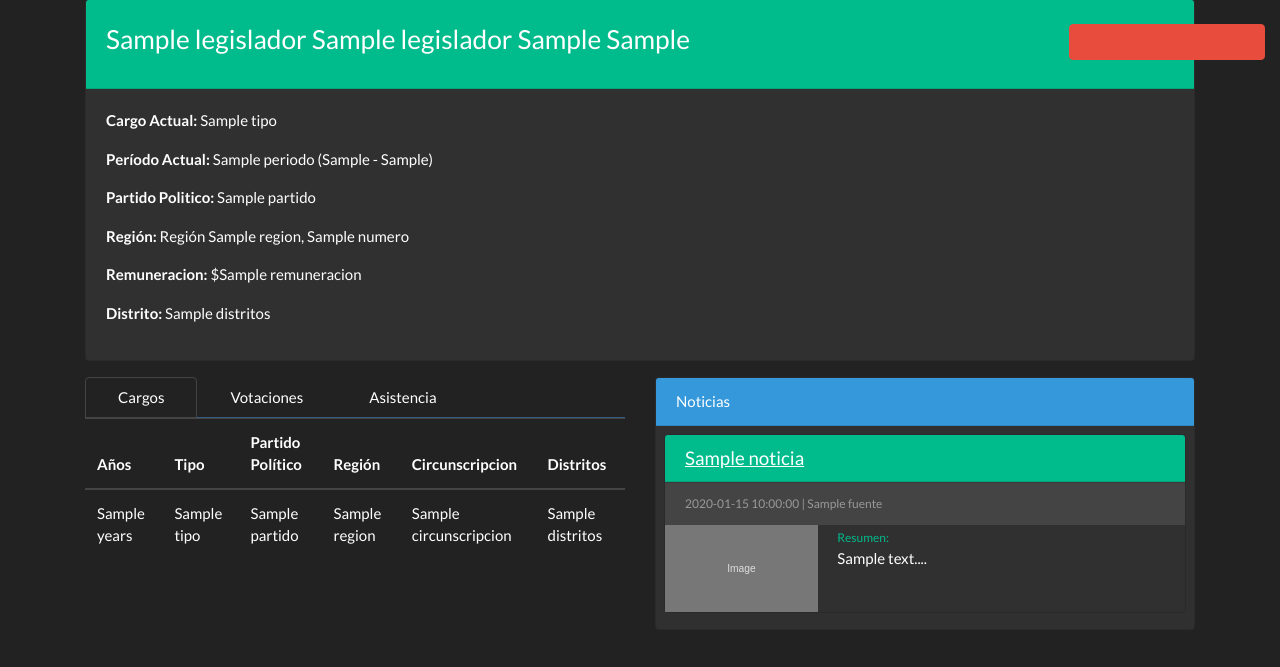
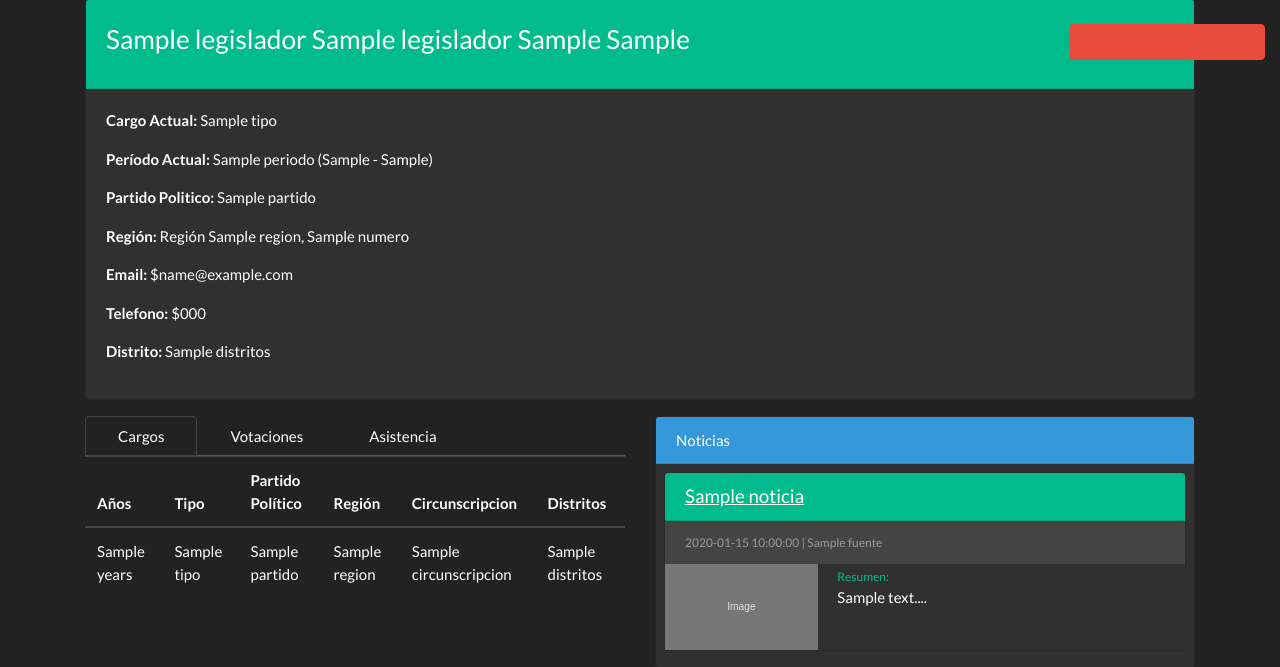
Before and after one commit to F1r3f0x/project_snitch, a Python web app: template templates/legislador.html in a window 1280 px wide. Shown: the part 88-755 px from the top of the page. Run offline with Jinja, Linux system fonts and the light colour scheme; the template is opened without the code that fills it: most values are stand-ins (such as "Sample title", 1, 10 or a date in 2020); form fields are guessed from the names that the template uses; some libraries are stand-ins or nearby versions.

Commit message:
Telefono y email

```diff
--- a/templates/legislador.html
+++ b/templates/legislador.html
@@ -31,7 +31,8 @@
             <p><b>Período Actual:</b> {{ cargo.periodo.nombre }} ({{ cargo.periodo.anno_inicio }} - {{ cargo.periodo.anno_fin }})</p>
             <p><b>Partido Politico:</b> {{ cargo.partido.nombre }}</p>
             <p><b>Región:</b> Región {{cargo.region.nombre}}, {{cargo.region.numero}}</p>
-            <p><b>Remuneracion:</b> ${{ cargo.remuneracion }}</p>
+            <p><b>Email:</b> ${{ cargo.email }}</p>
+            <p><b>Telefono:</b> ${{ cargo.telefono}}</p>
             {% if senador %}
                 <p><b>Circunscripción:</b> {{cargo.circunscripcion.numero}}</p>
                 <p><b>Distritos:</b> {{distritos}}</p>
```
